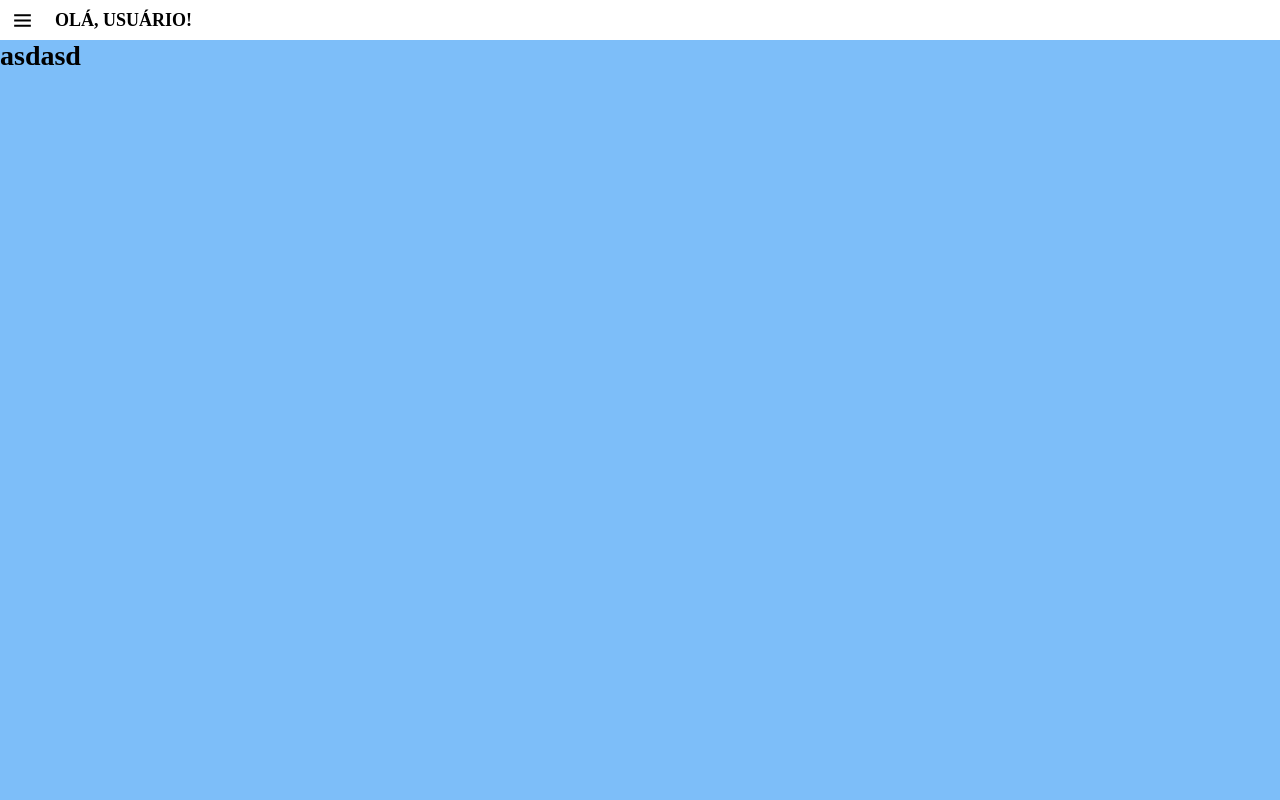
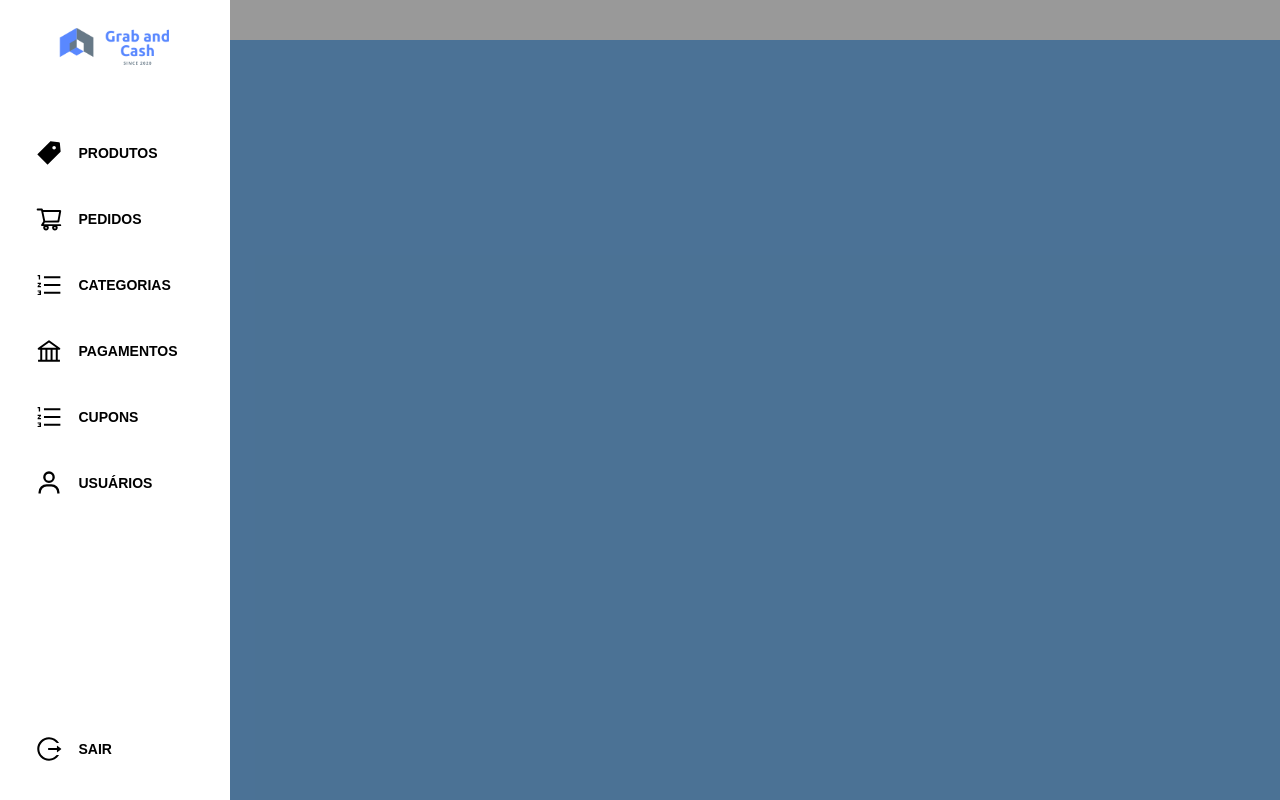
Before and after one commit to marcelo-oliveira-agamenon/ecommerce-admin, a React (Create React App) app: page /dashboard in a window 1280 px wide. Both pictures are taken after a click on the icon 22 px from the left and 20 px from the top of the page. Built offline with nearby package versions, Linux system fonts and the light colour scheme; a web font is replaced by a local one.

Commit message:
feat: sidebar animations, logout function, new favicon

```diff
--- a/src/components/Header/index.tsx
+++ b/src/components/Header/index.tsx
@@ -1,21 +1,27 @@
-import React from 'react';
+import React, { useState } from 'react';
 import { BiMenu } from 'react-icons/bi';
+import { Sidebar } from '../index';
 import { User } from '../../models/user';
 
 import './style.scss';
 
 const Header: React.FC = () => {
   const user: User = JSON.parse(localStorage.getItem('grab-and-cash-user') as string);
+  const [sidemenuOpen, setSidemenuOpen] = useState<boolean>(false);
 
   return (
-    <div id="header-container">
-      <BiMenu size={25} />
+    <>
+      <Sidebar isOpen={sidemenuOpen} close={() => setSidemenuOpen(false)} />
 
-      <h1>
-        Olá,
-        {user ? user.Name : ' Usuário!'}
-      </h1>
-    </div>
+      <div id="header-container">
+        <BiMenu size={25} onClick={() => setSidemenuOpen((value) => !value)} />
+
+        <h1>
+          Olá,
+          {user ? user.Name : 'Usuário!'}
+        </h1>
+      </div>
+    </>
   );
 };
 
--- /dev/null
+++ b/src/components/Sidebar/index.tsx
@@ -0,0 +1,83 @@
+import React, { useCallback } from 'react';
+import { Link } from 'react-router-dom';
+import {
+  AiFillTag,
+  AiOutlineOrderedList,
+  AiOutlineShoppingCart,
+  AiOutlineBank,
+  AiOutlineLogout,
+} from 'react-icons/ai';
+import { BiUser } from 'react-icons/bi';
+import Logo from '../../assets/images/logo.svg';
+
+import './style.scss';
+
+interface ISidemenu {
+  isOpen: boolean;
+  close: () => void;
+}
+
+const Sidebar: React.FC<ISidemenu> = ({ isOpen, close }) => {
+  const handleLogout = useCallback(() => {
+    localStorage.clear();
+    window.location.href = '/';
+  }, []);
+
+  return (
+    <>
+      {isOpen ? (
+        <>
+          <div id="background-shadow" onClick={close} onKeyDown={close} role="none" />
+
+          <div id="sidebar">
+            <img src={Logo} alt="grab and cash" className="logo" />
+
+            <div className="icon-link">
+              <AiFillTag size={28} />
+
+              <Link to="/products">Produtos</Link>
+            </div>
+
+            <div className="icon-link">
+              <AiOutlineShoppingCart size={28} />
+
+              <Link to="/orders">pedidos</Link>
+            </div>
+
+            <div className="icon-link">
+              <AiOutlineOrderedList size={28} />
+
+              <Link to="/categories">categorias</Link>
+            </div>
+
+            <div className="icon-link">
+              <AiOutlineBank size={28} />
+
+              <Link to="/payments">pagamentos</Link>
+            </div>
+
+            <div className="icon-link">
+              <AiOutlineOrderedList size={28} />
+
+              <Link to="/coupons">cupons</Link>
+            </div>
+
+            <div className="icon-link">
+              <BiUser size={28} />
+
+              <Link to="/users">usuários</Link>
+            </div>
+
+            <div className="icon-link" onClick={handleLogout} role="none">
+              <AiOutlineLogout size={28} />
+
+              <span>sair</span>
+            </div>
+          </div>
+        </>
+      ) : null}
+    </>
+  );
+};
+
+export default Sidebar;
--- /dev/null
+++ b/src/components/Sidebar/style.scss
@@ -0,0 +1,74 @@
+@import '../../global/variables';
+
+#background-shadow {
+  width: 100%;
+  height: 100vh;
+  background-color: rgba($color: $fourth-color, $alpha: 0.4);
+  z-index: 1;
+  position: absolute;
+  right: 0;
+}
+
+#sidebar {
+  position: absolute;
+  background-color: $third-color;
+  height: 100vh;
+  width: 230px;
+  z-index: 4;
+  display: flex;
+  flex-direction: column;
+  align-items: center;
+  animation: slideIn 0.5s ease-in;
+
+  .logo {
+    margin-top: -30px;
+    margin-bottom: 20px;
+    width: 180px;
+  }
+
+  div:last-child {
+    margin: auto 0 0 0;
+    margin-bottom: 37px;
+  }
+
+  .icon-link {
+    display: flex;
+    align-items: center;
+    margin-bottom: 38px;
+    cursor: pointer;
+    min-width: 70%;
+    gap: 16px;
+
+    a,
+    span {
+      text-decoration: none;
+      color: $fourth-color;
+      text-transform: uppercase;
+      font-weight: 800;
+    }
+  }
+}
+
+@keyframes slideIn {
+  from {
+    opacity: 0;
+    left: -300px;
+  }
+
+  to {
+    left: 0;
+    opacity: 1;
+  }
+}
+
+@keyframes slideOut {
+  from {
+    left: 0;
+    opacity: 1;
+  }
+
+  to {
+    left: -300px;
+    opacity: 0;
+  }
+}
--- a/src/components/index.ts
+++ b/src/components/index.ts
@@ -3,3 +3,4 @@ export { default as DefaultButton } from './Buttons';
 export { default as DefaultTable } from './DefaultTable';
 export { default as DefaultSearchBar } from './DefaultSearchBar';
 export { default as Header } from './Header';
+export { default as Sidebar } from './Sidebar';
--- a/src/global/_index.scss
+++ b/src/global/_index.scss
@@ -17,7 +17,7 @@
 }
 
 body {
-  font-family: 'Montserrat';
+  font-family: 'Montserrat', sans-serif;
   background: $primary-color;
   font-size: 14px;
   -webkit-font-smoothing: antialiased !important;
```
Also changed, not shown: 1 other file (tests, documents, lock files or other folders).
